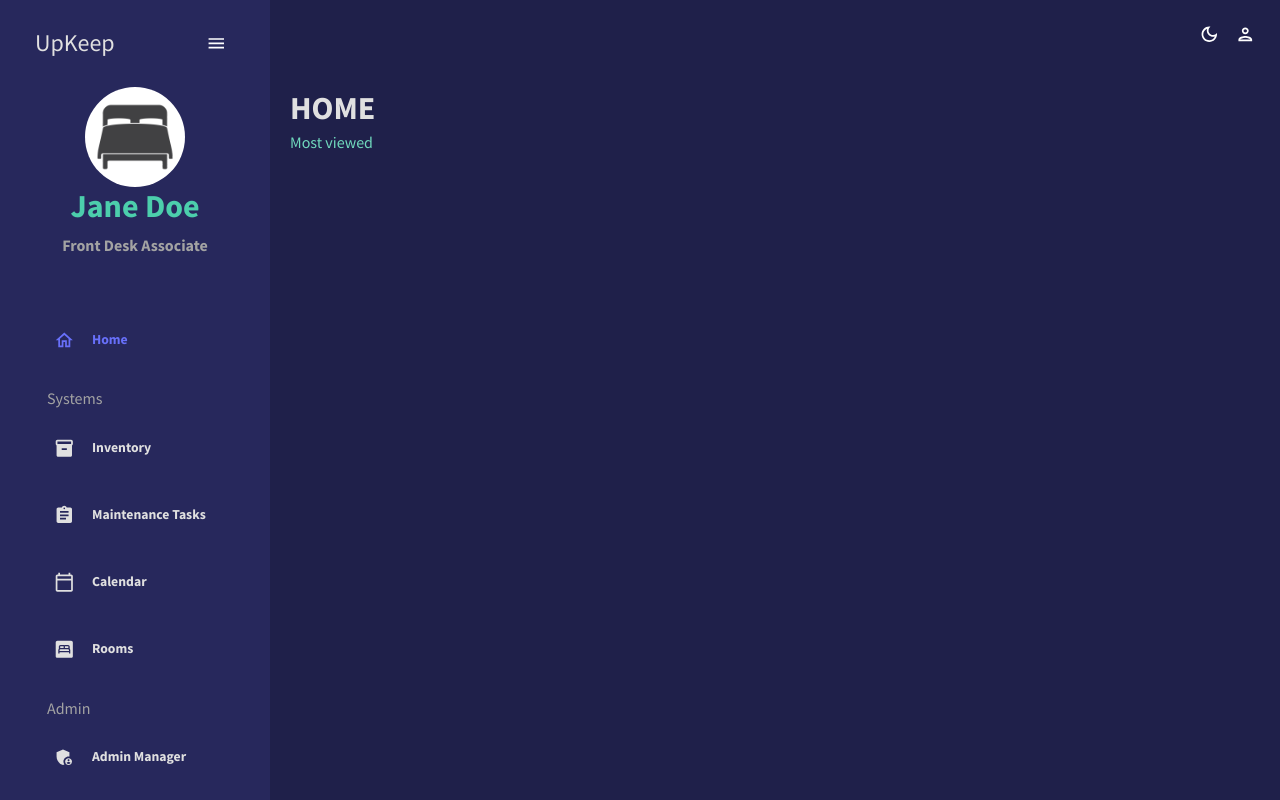
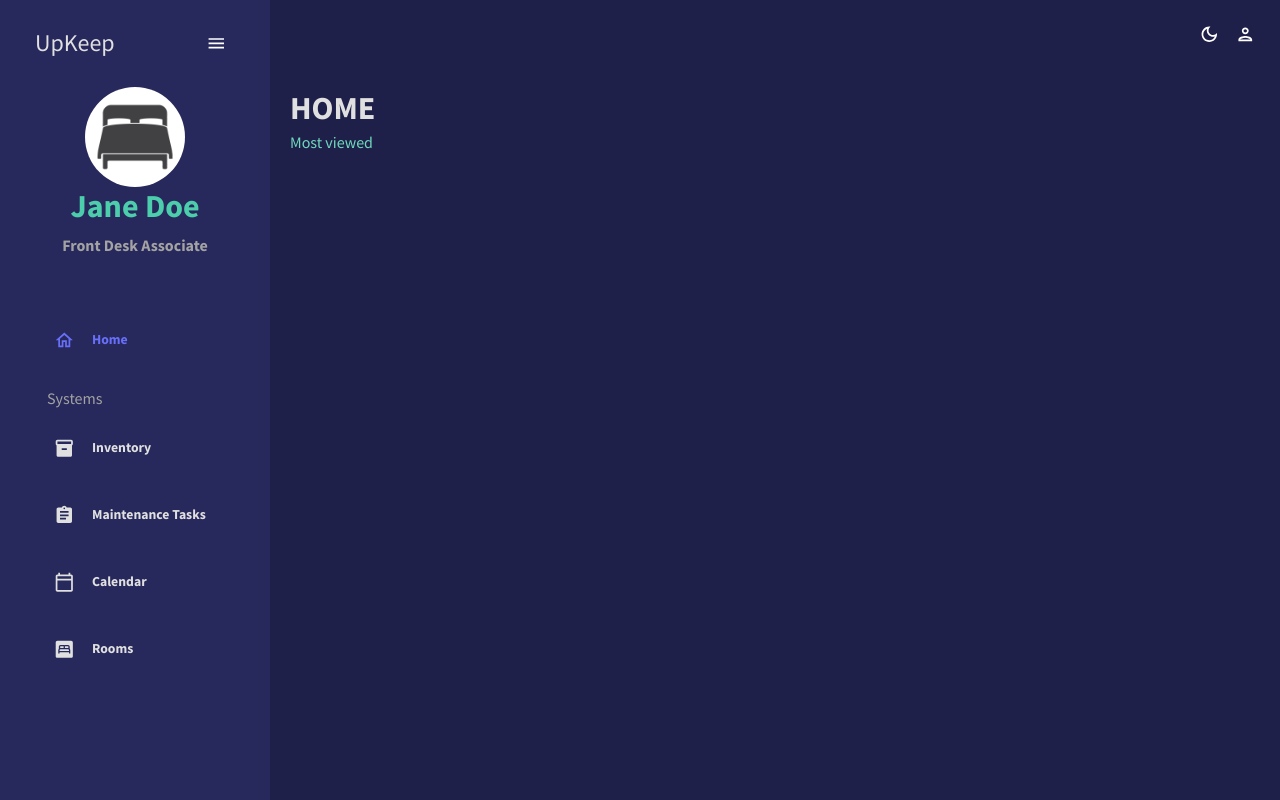
Before and after one commit to UpKeepUC/UpKeepUI, a React (Create React App) app: page /maintenanceTask/1#/home in a window 1280 px wide. Built offline with nearby package versions, Linux system fonts and the light colour scheme; sample sign-in values are in the browser's storage.

Commit message:
Quick Update

```diff
--- a/src/App.js
+++ b/src/App.js
@@ -67,9 +67,9 @@ function App() {
               <Route path="/maintenanceTask" element={authenticated ?<MaintenanceTask />: <SignIn setAuthenticated={setAuthenticated} />} />
               <Route path="/calendar" element={authenticated ?<Calendar />: <SignIn setAuthenticated={setAuthenticated} />} />
               <Route path="/rooms" element={authenticated ?<Rooms />: <SignIn setAuthenticated={setAuthenticated} />} />
-              <Route path="/admin" element={authenticated ?<Admin />: <SignIn setAuthenticated={setAuthenticated} />} />
+              {/* <Route path="/admin" element={authenticated ?<Admin />: <SignIn setAuthenticated={setAuthenticated} />} />
               <Route path="/userForm" element={authenticated ?<UserForm />: <SignIn setAuthenticated={setAuthenticated} />} />
-              <Route path="/faq" element={authenticated ?<FAQ />: <SignIn setAuthenticated={setAuthenticated} />} />
+              <Route path="/faq" element={authenticated ?<FAQ />: <SignIn setAuthenticated={setAuthenticated} />} /> */}
 
               <Route path="/inventory/:id" element={authenticated ?<InventoryView />: <SignIn setAuthenticated={setAuthenticated} />} />
               <Route path="/maintenanceTask/:id" element={authenticated ?<MaintenanceView/>: <SignIn setAuthenticated={setAuthenticated} />}/>
--- a/src/pages/global/sidebar.jsx
+++ b/src/pages/global/sidebar.jsx
@@ -167,14 +167,14 @@ const Sidebar = () => {
               setSelected={setSelected}
             />
 
-            <Typography
+            {/* <Typography
               variant="h5"
               color={colors.grey[300]}
               sx={{ m: "15px 0 5px 20px" }}
             >
               Admin
-            </Typography>
-            <Item
+            </Typography> */}
+            {/* <Item
               title="Admin Manager"
               to="/admin"
               icon={<AdminPanelSettingsIcon />}
@@ -194,7 +194,7 @@ const Sidebar = () => {
               icon={<HelpOutlineOutlinedIcon />}
               selected={selected}
               setSelected={setSelected}
-            />
+            /> */}
           </Box>
         </Menu>
       </ProSidebar>
```
Also changed, not shown: 2 other files (tests, documents, lock files or other folders).
